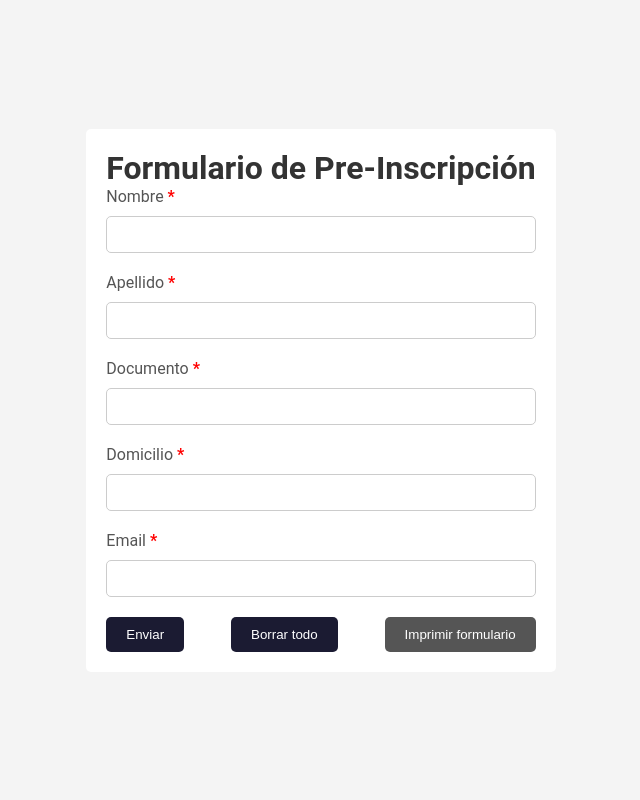
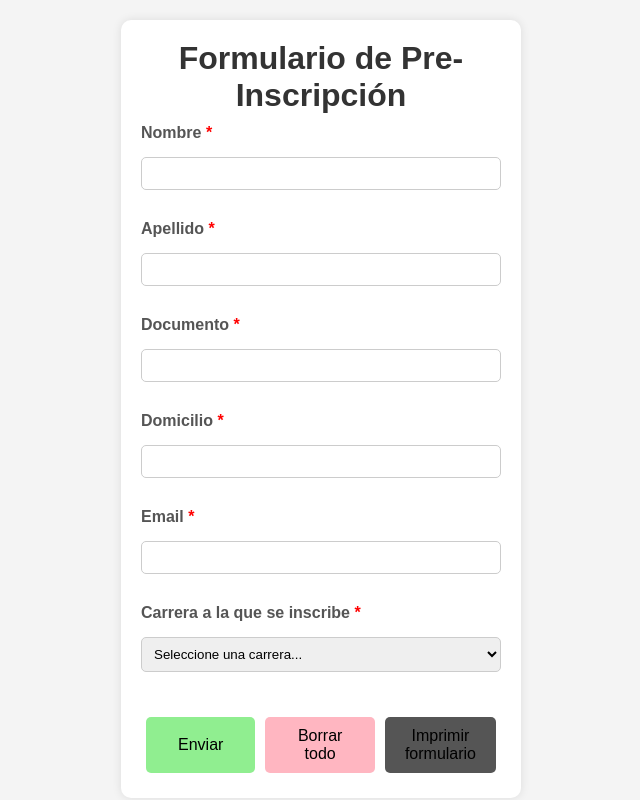
Before and after one commit to damian-trucco/TPI_PP2_Corregido, a PHP site: page /formulariopre.php in a window 1280 px wide. Shown: the whole page, without its empty margins (319-959 px from the left). Run offline with PHP 8.4, Linux system fonts and the light colour scheme; some libraries are stand-ins or nearby versions.

Commit message:
Update formulariopre.php

```diff
--- a/formulariopre.php
+++ b/formulariopre.php
@@ -5,6 +5,86 @@
     <meta name="viewport" content="width=device-width, initial-scale=1.0">
     <link rel="stylesheet" href="css/style.css">
     <title>Formulario de Pre-Inscripción</title>
+    <style>
+    /* Estilos generales */
+body {
+    font-family: Arial, sans-serif;
+    background-color: #f4f4f4;
+    margin: 0;
+    padding: 20px;
+    text-align: center;
+}
+
+form {
+    background: white;
+    padding: 20px;
+    border-radius: 10px;
+    box-shadow: 0 0 10px rgba(0, 0, 0, 0.1);
+    max-width: 400px;
+    margin: auto;
+    text-align: left;
+}
+
+h1 {
+    text-align: center;
+    color: #333;
+}
+
+label {
+    font-weight: bold;
+    display: block;
+    margin-top: 10px;
+}
+
+input, select {
+    width: 100%;
+    padding: 8px;
+    margin-top: 5px;
+    border: 1px solid #ccc;
+    border-radius: 5px;
+}
+
+.mandatory {
+    color: red;
+}
+
+/* Estilos para los botones */
+.form-actions {
+    display: flex;
+    justify-content: space-between;
+    margin-top: 20px;
+}
+
+button {
+    border: none;
+    padding: 10px 15px;
+    border-radius: 5px;
+    font-size: 16px;
+    cursor: pointer;
+    flex: 1;
+    margin: 5px;
+}
+
+button[name="enviar"] {
+    background-color: #90EE90; /* Verde claro */
+    color: black;
+}
+
+button[type="reset"] {
+    background-color: #FFB6C1; /* Rojo claro */
+    color: black;
+}
+
+button.print-button {
+    background-color: #ADD8E6; /* Azul claro */
+    color: black;
+}
+
+button:hover {
+    opacity: 0.8;
+}
+
+    </style>
 </head>
 <body>
 
@@ -21,78 +101,58 @@ session_start(); // Iniciar sesión para manejar mensajes temporales
 $mensaje = ""; // Variable para mostrar mensajes al usuario
 
 if ($_SERVER['REQUEST_METHOD'] === 'POST' && isset($_POST['enviar'])) {
-    if (!empty($_POST['nombre']) && !empty($_POST['email'])) {
-        $nombre = htmlspecialchars($_POST['nombre']);
-        $email_destinatario = htmlspecialchars($_POST['email']);
-        $mail = new PHPMailer(true);
-
-        try {
-            // Configuración del servidor SMTP
-            $mail->isSMTP();
-            $mail->Host = 'smtp.gmail.com'; // Servidor SMTP
-            $mail->SMTPAuth = true;
-            $mail->Username = 'urquizapp2@gmail.com'; // Tu correo
-            $mail->Password = 'kjsi wlpz keen eqrp'; // Tu contraseña
-            $mail->SMTPSecure = PHPMailer::ENCRYPTION_SMTPS;
-            $mail->Port = 465;
-
-            // Configuración del correo
-            $mail->CharSet = 'UTF-8'; // Configura el charset a UTF-8
-            $mail->setFrom('urquizapp2@gmail.com', 'Formulario Pre-Inscripción');
-            $mail->addAddress($email_destinatario); // Correo ingresado en el formulario
-            $mail->Subject = 'Confirmación de Pre-Inscripción';
-            $mail->Body = "Hola $nombre,\n\nGracias por completar el formulario de pre-inscripción. Para completar la inscripción debera presertar la siguiente documentación impresa: \n• Documento Nacional de Identidad (DNI original y copia). \n• Partida de Nacimiento (Copia legalizada por tribunales). \n• Certificado de Título Secundario (Copia legalizada por tribunales) o constancia de título en trámite.";
-
-	    require 'conexion.php'; // Incluir el archivo de conexión
-
-		if ($_SERVER['REQUEST_METHOD'] === 'POST' && isset($_POST['enviar'])) {
     if (
         !empty($_POST['nombre']) &&
         !empty($_POST['apellido']) &&
         !empty($_POST['documento']) &&
         !empty($_POST['domicilio']) &&
-		        !empty($_POST['email'])
+        !empty($_POST['email']) &&
+        !empty($_POST['carrera']) // Validar que se haya seleccionado una carrera
+    ) {
+        require 'conexion.php'; // Incluir el archivo de conexión
 
-    		) {
         // Sanitizar y asignar valores del formulario
         $nombre = $conn->real_escape_string($_POST['nombre']);
         $apellido = $conn->real_escape_string($_POST['apellido']);
         $documento = $conn->real_escape_string($_POST['documento']);
         $domicilio = $conn->real_escape_string($_POST['domicilio']);
         $email = $conn->real_escape_string($_POST['email']);
+        $carrera = $conn->real_escape_string($_POST['carrera']);
 
         // Query SQL para insertar datos
-        $sql = "INSERT INTO pre_inscripcion (nombre, apellido, documento, domicilio, email)
-                VALUES ('$nombre', '$apellido', '$documento', '$domicilio', '$email')";
+        $sql = "INSERT INTO pre_inscripcion (nombre, apellido, documento, domicilio, email, carrera)
+                VALUES ('$nombre', '$apellido', '$documento', '$domicilio', '$email', '$carrera')";
 
         if ($conn->query($sql) === TRUE) {
             $_SESSION['mensaje'] = "Registro exitoso. Se envió un correo de confirmación a $email.";
+
+            // Enviar correo de confirmación
+            $mail = new PHPMailer(true);
+            try {
+                $mail->isSMTP();
+                $mail->Host = 'smtp.gmail.com';
+                $mail->SMTPAuth = true;
+                $mail->Username = 'urquizapp2@gmail.com';
+                $mail->Password = 'kjsi wlpz keen eqrp';
+                $mail->SMTPSecure = PHPMailer::ENCRYPTION_SMTPS;
+                $mail->Port = 465;
+
+                $mail->CharSet = 'UTF-8';
+                $mail->setFrom('urquizapp2@gmail.com', 'Formulario Pre-Inscripción');
+                $mail->addAddress($email);
+                $mail->Subject = 'Confirmación de Pre-Inscripción';
+                $mail->Body = "Hola $nombre,\n\nGracias por completar el formulario de pre-inscripción. Te has inscripto en la carrera: $carrera.\n\nPara completar la inscripción, deberás presentar la siguiente documentación:\n- DNI (original y copia).\n- Partida de nacimiento (copia legalizada).\n- Certificado de título secundario (copia legalizada) o constancia de título en trámite.";
+
+                $mail->send();
+            } catch (Exception $e) {
+                $_SESSION['mensaje'] = "Registro exitoso, pero hubo un error al enviar el correo: {$mail->ErrorInfo}";
+            }
         } else {
             $_SESSION['mensaje'] = "Error al guardar los datos: " . $conn->error;
         }
 
         // Cerrar conexión
         $conn->close();
-
-        // Redirigir para evitar reenvío
-        header('Location: ' . $_SERVER['PHP_SELF']);
-        exit;
-    } else {
-        $_SESSION['mensaje'] = "Por favor, completa todos los campos.";
-        header('Location: ' . $_SERVER['PHP_SELF']);
-        exit;
-    }
-}
-
-            // Enviar correo
-            $mail->send();
-
-            // Guardar mensaje de éxito en la sesión
-            $_SESSION['mensaje'] = "Se envió un correo de confirmación a $email_destinatario. Por favor revisa tu correo eléctronico.";
-        } catch (Exception $e) {
-            // Guardar mensaje de error en la sesión
-            $_SESSION['mensaje'] = "Error al enviar el correo: {$mail->ErrorInfo}";
-        }
 
         // Redirigir para evitar reenvío
         header('Location: ' . $_SERVER['PHP_SELF']);
@@ -111,17 +171,15 @@ if (isset($_SESSION['mensaje'])) {
 }
 ?>
 
-
 <?php if (!empty($mensaje)): ?>
     <div class="mensaje <?= strpos($mensaje, 'Error') !== false ? 'error' : 'exito'; ?>">
         <?= htmlspecialchars($mensaje) ?>
     </div>
 <?php endif; ?>
 
+<form action="" method="post">
+    <h1>Formulario de Pre-Inscripción</h1>
 
-<form action="" method="post">
-
-        <h1>Formulario de Pre-Inscripción</h1>
     <label for="nombre">Nombre <span class="mandatory">*</span></label>
     <input type="text" id="nombre" name="nombre" required>
 
@@ -129,7 +187,7 @@ if (isset($_SESSION['mensaje'])) {
     <input type="text" id="apellido" name="apellido" required>
 
     <label for="documento">Documento <span class="mandatory">*</span></label>
-        <input type="int" id="documento" name="documento" required>
+    <input type="text" id="documento" name="documento" required>
 
     <label for="domicilio">Domicilio <span class="mandatory">*</span></label>
     <input type="text" id="domicilio" name="domicilio" required>
@@ -137,6 +195,20 @@ if (isset($_SESSION['mensaje'])) {
     <label for="email">Email <span class="mandatory">*</span></label>
     <input type="email" id="email" name="email" required>
 
+    <!-- Campo para seleccionar la carrera -->
+    <label for="carrera">Carrera a la que se inscribe <span class="mandatory">*</span></label>
+    <select id="carrera" name="carrera" required>
+        <option value="">Seleccione una carrera...</option>
+        <option value="TÉCNICO SUPERIOR EN ANÁLISIS FUNCIONAL DE SISTEMAS INFORMÁTICOS">
+            TÉCNICO SUPERIOR EN ANÁLISIS FUNCIONAL DE SISTEMAS INFORMÁTICOS
+        </option>
+        <option value="TÉCNICO SUPERIOR EN DESARROLLO DE SOFTWARE">
+            TÉCNICO SUPERIOR EN DESARROLLO DE SOFTWARE
+        </option>
+        <option value="TÉCNICO SUPERIOR EN INFRAESTRUCTURA DE TECNOLOGÍA DE LA INFORMACIÓN">
+            TÉCNICO SUPERIOR EN INFRAESTRUCTURA DE TECNOLOGÍA DE LA INFORMACIÓN
+        </option>
+    </select>
 
     <div class="form-actions">
         <button type="submit" name="enviar">Enviar</button>
```
Lines whose indentation alone changed are shown as unchanged.
